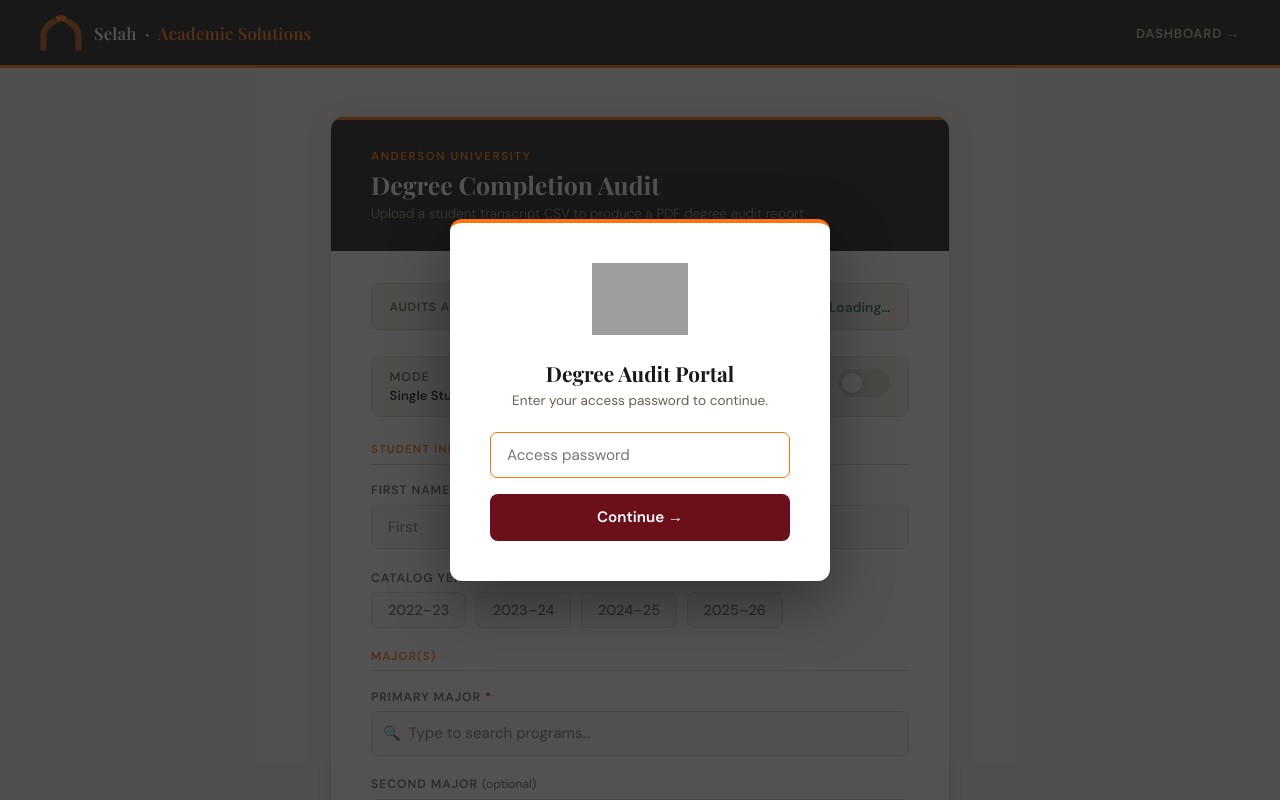
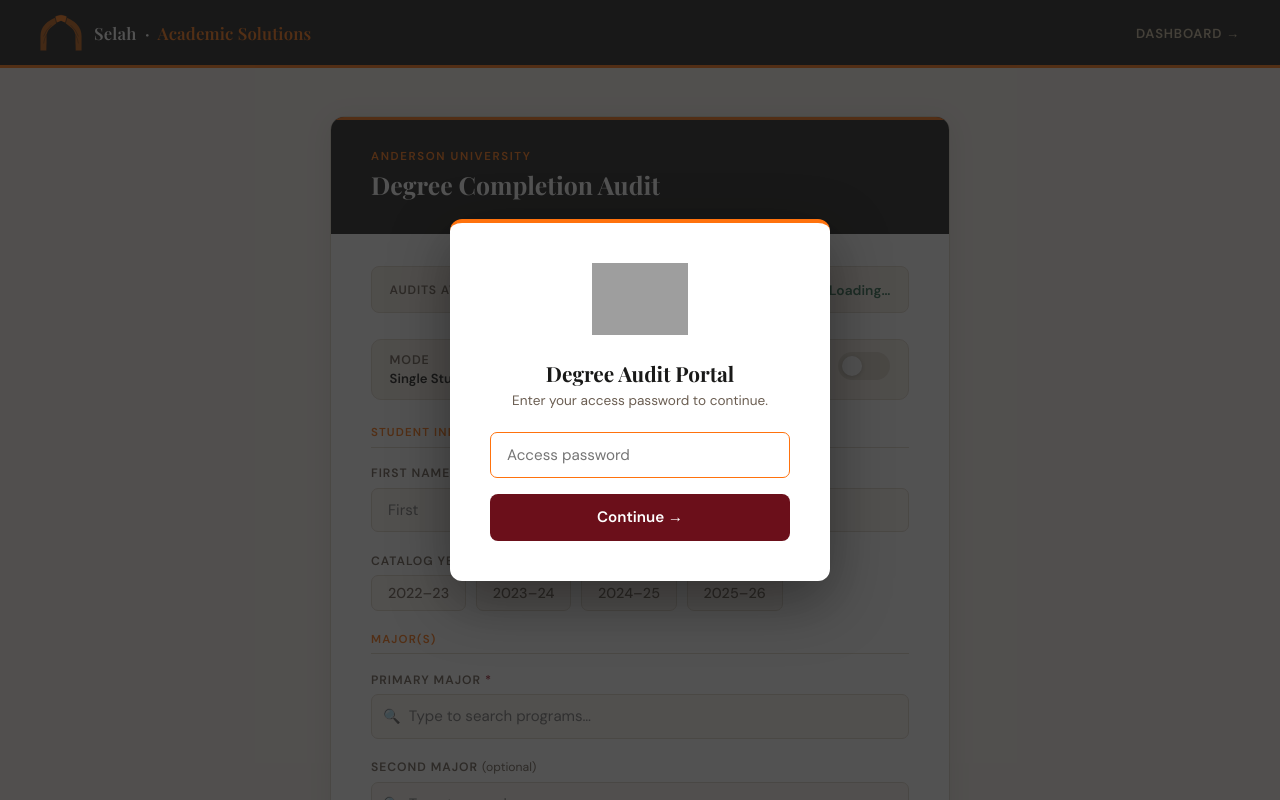
Before and after one commit to jamesnewton-cmd/au-degree-audit-app, a FastAPI app: page / in a window 1280 px wide. Run offline with FastAPI, Linux system fonts and the light colour scheme; grey boxes are pictures that could not be loaded.

Commit message:
header removal

```diff
--- a/templates/index.html
+++ b/templates/index.html
@@ -458,7 +458,7 @@
     <div class="card-header">
       <div style="font-family:'DM Sans',sans-serif; font-size:0.72rem; font-weight:700; letter-spacing:0.14em; text-transform:uppercase; color:#ff720d; margin-bottom:0.3rem;">Anderson University</div>
       <h1 style="white-space:nowrap;">Degree Completion Audit</h1>
-      <p>Upload a student transcript CSV to produce a PDF degree audit report.</p>
+
     </div>
     <div class="card-body">
 
```
